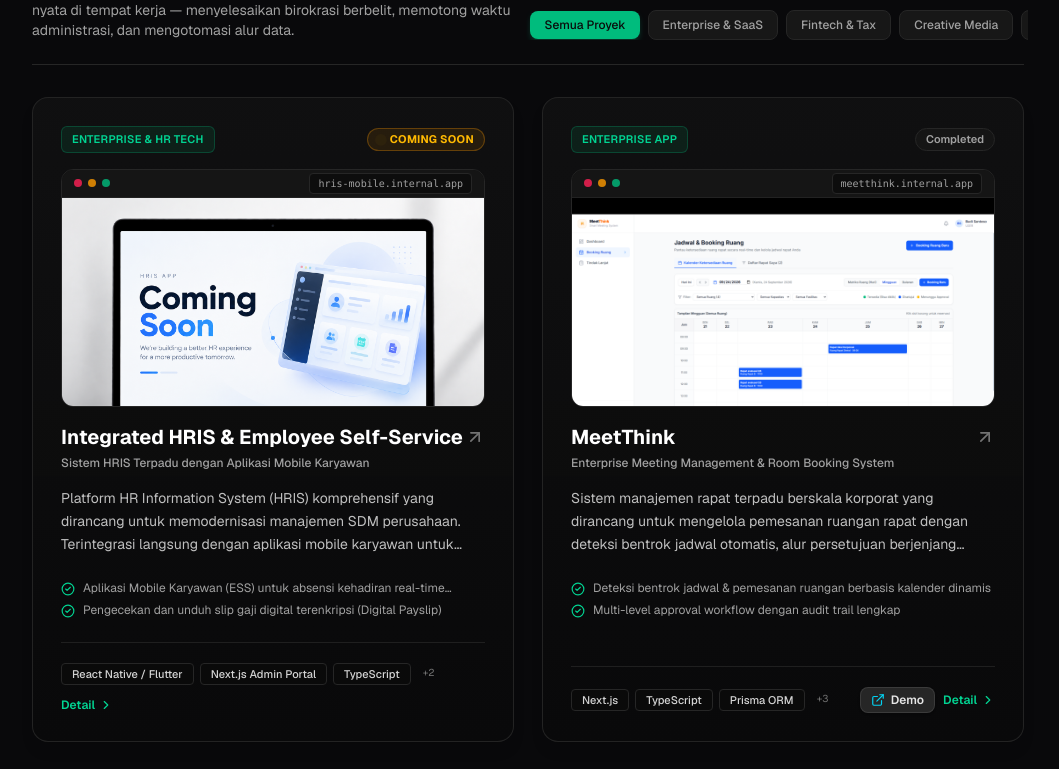
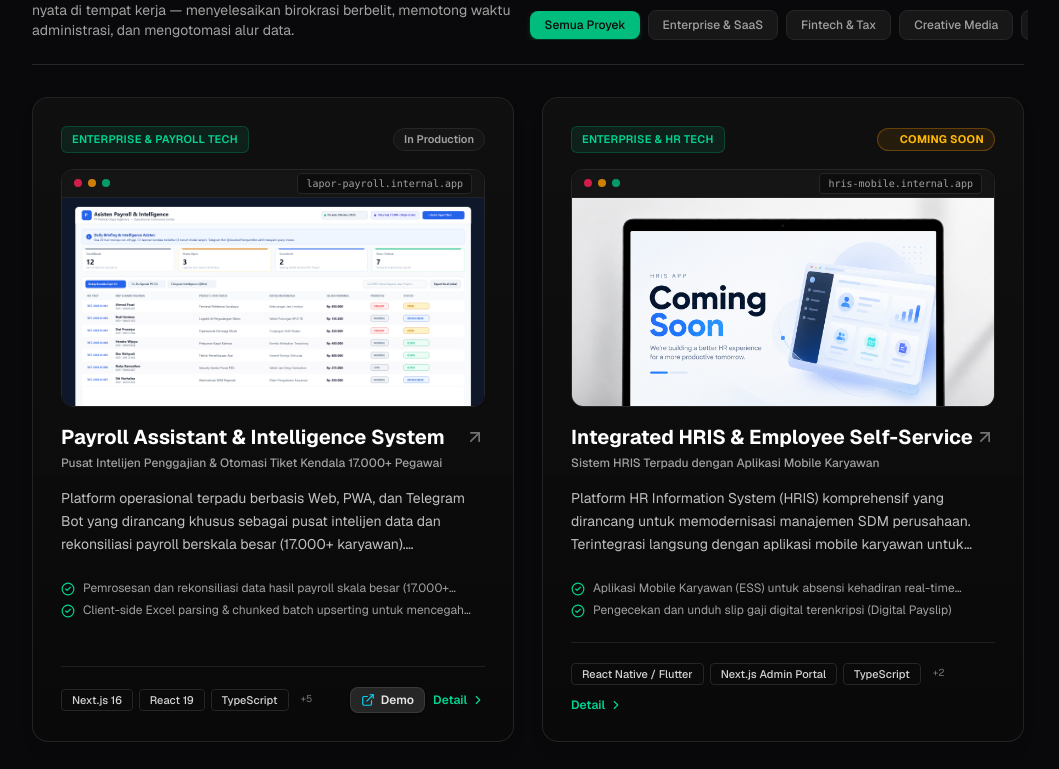
Before and after one commit to allaboutpampam8-crypto/hellopampam, a Next.js app: page / in a window 1280 px wide. Shown: the part 901-1670 px from the top of the page, without its empty margins (112-1171 px from the left). Built offline with nearby package versions, Linux system fonts and the light colour scheme.

Commit message:
feat: add Payroll Assistant & Intelligence System to showcase portfolio

```diff
--- a/src/app/page.tsx
+++ b/src/app/page.tsx
@@ -598,7 +598,7 @@
 
               {/* Modal Footer CTA */}
               <div className="pt-4 border-t border-neutral-800 flex flex-col-reverse sm:flex-row items-stretch sm:items-center justify-between gap-3">
-                <div className="w-full sm:w-auto">
+                <div className="w-full sm:w-auto flex flex-col sm:flex-row items-stretch sm:items-center gap-2.5">
                   {activeProject.demoUrl && activeProject.status !== "Coming Soon" ? (
                     <a
                       href={activeProject.demoUrl !== "#" ? activeProject.demoUrl : undefined}
@@ -616,6 +616,20 @@
                       <span>{activeProject.demoUrl !== "#" ? "Buka Live Demo" : "Request Demo / Private Preview"}</span>
                     </a>
                   ) : null}
+
+                  {activeProject.githubUrl && (
+                    <a
+                      href={activeProject.githubUrl}
+                      target="_blank"
+                      rel="noopener noreferrer"
+                      className="w-full sm:w-auto inline-flex items-center justify-center gap-2 px-4 py-2.5 rounded-xl border border-neutral-700 bg-neutral-800/80 hover:bg-neutral-800 text-neutral-200 hover:text-white text-xs font-semibold transition-all text-center"
+                    >
+                      <svg className="w-3.5 h-3.5 fill-current shrink-0" viewBox="0 0 24 24">
+                        <path fillRule="evenodd" clipRule="evenodd" d="M12 2C6.477 2 2 6.484 2 12.017c0 4.425 2.865 8.18 6.839 9.504.5.092.682-.217.682-.483 0-.237-.008-.868-.013-1.703-2.782.605-3.369-1.343-3.369-1.343-.454-1.158-1.11-1.466-1.11-1.466-.908-.62.069-.608.069-.608 1.003.07 1.53 1.032 1.53 1.032.892 1.53 2.341 1.088 2.91.832.092-.647.35-1.088.636-1.338-2.22-.253-4.555-1.113-4.555-4.951 0-1.093.39-1.988 1.029-2.688-.103-.253-.446-1.272.098-2.65 0 0 .84-.27 2.75 1.026A9.564 9.564 0 0112 6.844c.85.004 1.705.115 2.504.337 1.909-1.296 2.747-1.027 2.747-1.027.546 1.379.202 2.398.1 2.651.64.7 1.028 1.595 1.028 2.688 0 3.848-2.339 4.695-4.566 4.943.359.309.678.92.678 1.855 0 1.338-.012 2.419-.012 2.747 0 .268.18.58.688.482A10.019 10.019 0 0022 12.017C22 6.484 17.522 2 12 2z"/>
+                      </svg>
+                      <span>Repository GitHub</span>
+                    </a>
+                  )}
                 </div>
 
                 <button
--- a/src/data/projects.ts
+++ b/src/data/projects.ts
@@ -15,6 +15,28 @@
 }
 
 export const PROJECTS: Project[] = [
+  {
+    id: "lapor-payroll",
+    title: "Payroll Assistant & Intelligence System",
+    tagline: "Pusat Intelijen Penggajian & Otomasi Tiket Kendala 17.000+ Pegawai",
+    category: "enterprise",
+    categoryLabel: "Enterprise & Payroll Tech",
+    description:
+      "Platform operasional terpadu berbasis Web, PWA, dan Telegram Bot yang dirancang khusus sebagai pusat intelijen data dan rekonsiliasi payroll berskala besar (17.000+ karyawan). Menggabungkan sistem tiket kendala gaji, engine parsing Excel client-side berkecepatan tinggi dengan chunked batch upserting, serta asisten Telegram dua arah untuk pencarian instan slip gaji dan deteksi otomatis selisih gaji multi-periode.",
+    highlights: [
+      "Pemrosesan dan rekonsiliasi data hasil payroll skala besar (17.000+ pegawai per bulan)",
+      "Client-side Excel parsing & chunked batch upserting untuk mencegah serverless timeout",
+      "Asisten Telegram Bot interaktif dua arah (@AssistenPampamBot) untuk query instan slip & selisih gaji",
+      "Manajemen tiket kendala gaji (Open, Crosscheck, Close), tracking nominal selisih, & auto-export Excel",
+      "Indexing performa tinggi pada PostgreSQL Cloud (respon query <10ms untuk 100.000+ baris data)"
+    ],
+    techStack: ["Next.js 16", "React 19", "TypeScript", "Tailwind CSS", "Supabase PostgreSQL", "Telegram Bot API", "SheetJS (XLSX)", "PWA"],
+    metrics: "17.000+ data gaji bulanan & <10ms query instan via Telegram Bot",
+    status: "In Production",
+    imageUrl: "/projects/lapor-payroll.png",
+    demoUrl: "#",
+    githubUrl: "https://github.com/allaboutpampam8-crypto/payroll-assistant"
+  },
   {
     id: "hris-mobile",
     title: "Integrated HRIS & Employee Self-Service",
```
Also changed, not shown: public/projects/lapor-payroll.png (added).
